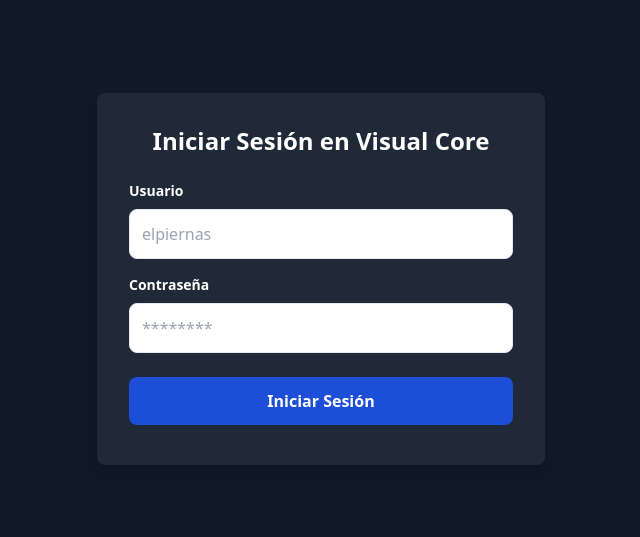
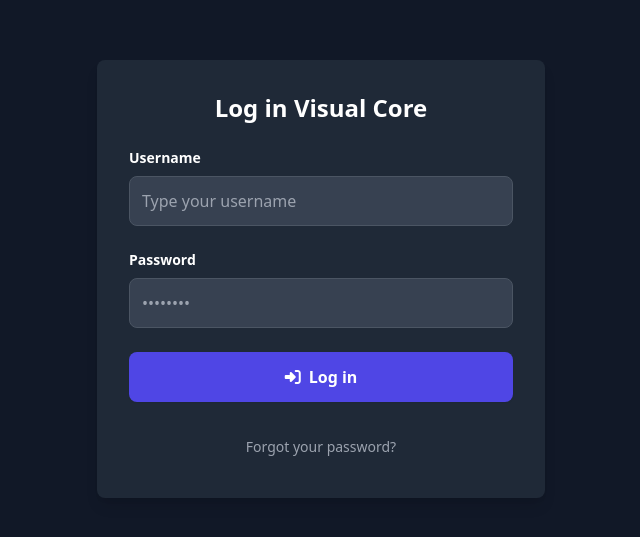
Before and after one commit to subl-1me/visual-core-gpanel-frontend, an Angular app: page /login in a window 1280 px wide. Shown: the part 121-658 px from the top of the page, without its empty margins (319-959 px from the left). Built offline with nearby package versions, Linux system fonts and the light colour scheme.

Commit message:
Login ~ Added missed feecback when login

```diff
--- a/src/app/components/add-manual-sale/add-manual-sale.component.html
+++ b/src/app/components/add-manual-sale/add-manual-sale.component.html
@@ -558,12 +558,12 @@
                     [disabled]="isloading"
                     class="px-6 py-2.5 border border-transparent rounded-lg shadow-sm text-sm font-medium text-white bg-indigo-600 hover:bg-indigo-700 transition-colors"
                   >
-                    <ng-container *ngIf="!isloading">
+                    <ng-container *ngIf="isloading">
                       <i class="fas fa-save text-white mr-1"></i>
 
                       Save Sale
                     </ng-container>
-                    <ng-container *ngIf="isloading">
+                    <ng-container *ngIf="!isloading">
                       <i class="fas fa-spinner fa-spin mr-2"></i>
                       Processing...
                     </ng-container>
--- a/src/app/components/login/login.component.html
+++ b/src/app/components/login/login.component.html
@@ -1,80 +1,70 @@
-<!-- Centrado dentro del router-outlet -->
 <div class="flex items-center justify-center h-full">
   <div class="w-1/2 max-w-md">
     <div class="bg-[#1F2937] p-8 rounded-lg shadow-lg">
       <h2 class="text-2xl font-bold text-center mb-6 text-white">
-        Iniciar Sesión en Visual Core
+        Log in Visual Core
       </h2>
-      <form #loginForm="ngForm" (ngSubmit)="login(loginForm)">
-        <div class="mb-4">
-          <label
-            class="block text-sm font-semibold mb-2 text-white"
-            for="email"
-          >
-            Usuario
+      <form #loginForm="ngForm" (ngSubmit)="login(loginForm)" class="space-y-6">
+        <!-- Username -->
+        <div class="space-y-2">
+          <label for="username" class="block text-sm font-semibold text-white">
+            Username
           </label>
           <input
             type="text"
             id="username"
             name="username"
             [(ngModel)]="user.username"
-            class="w-full text-white p-3 border rounded-lg dark:bg-gray-700 dark:border-gray-600 focus:outline-none focus:ring-2 focus:ring-primary"
-            placeholder="elpiernas"
+            class="w-full text-white p-3 border rounded-lg bg-gray-700 border-gray-600 focus:outline-none focus:ring-2 focus:ring-primary placeholder-gray-400"
+            placeholder="Type your username"
             required
+            autocomplete="username"
           />
         </div>
-        <div class="mb-6">
-          <label
-            class="block text-sm font-semibold mb-2 text-white"
-            for="password"
-          >
-            Contraseña
+
+        <!-- Password -->
+        <div class="space-y-2">
+          <label for="password" class="block text-sm font-semibold text-white">
+            Password
           </label>
           <input
             type="password"
             id="password"
             name="password"
             [(ngModel)]="user.password"
-            class="w-full text-white p-3 border rounded-lg dark:bg-gray-700 dark:border-gray-600 focus:outline-none focus:ring-2 focus:ring-primary"
-            placeholder="********"
+            class="w-full text-white p-3 border rounded-lg bg-gray-700 border-gray-600 focus:outline-none focus:ring-2 focus:ring-primary placeholder-gray-400"
+            placeholder="••••••••"
             required
+            autocomplete="current-password"
           />
         </div>
 
+        <!-- login -->
         <button
-          *ngIf="!isLoading"
           type="submit"
-          class="w-full bg-primary font-semibold text-white p-3 rounded-lg hover:bg-blue-700 transition"
+          [disabled]="isLoading"
+          class="w-full px-6 py-3 border border-transparent rounded-lg shadow-sm text-md font-bold text-white bg-indigo-600 hover:bg-indigo-700 transition-colors flex justify-center items-center gap-2"
         >
-          Iniciar Sesión
+          <ng-container *ngIf="!isLoading">
+            <i class="fas fa-sign-in-alt"></i>
+            <span>Log in</span>
+          </ng-container>
+          <ng-container *ngIf="isLoading">
+            <i class="fas fa-spinner fa-spin"></i>
+            <span>Authenticating...</span>
+          </ng-container>
         </button>
-        <button
-          *ngIf="isLoading"
-          [disabled]="isLoading"
-          class="w-full bg-primary font-semibold text-white p-3 rounded-lg hover:bg-blue-700 transition"
-        >
-          <div role="status" class="inline me-3">
-            <svg
-              aria-hidden="true"
-              class="w-8 h-8 text-gray-200 animate-spin dark:text-gray-200 fill-blue-600 inline"
-              viewBox="0 0 100 101"
-              fill="none"
-              xmlns="http://www.w3.org/2000/svg"
-            >
-              <path
-                d="M100 50.5908C100 78.2051 77.6142 100.591 50 100.591C22.3858 100.591 0 78.2051 0 50.5908C0 22.9766 22.3858 0.59082 50 0.59082C77.6142 0.59082 100 22.9766 100 50.5908ZM9.08144 50.5908C9.08144 73.1895 27.4013 91.5094 50 91.5094C72.5987 91.5094 90.9186 73.1895 90.9186 50.5908C90.9186 27.9921 72.5987 9.67226 50 9.67226C27.4013 9.67226 9.08144 27.9921 9.08144 50.5908Z"
-                fill="currentColor"
-              />
-              <path
-                d="M93.9676 39.0409C96.393 38.4038 97.8624 35.9116 97.0079 33.5539C95.2932 28.8227 92.871 24.3692 89.8167 20.348C85.8452 15.1192 80.8826 10.7238 75.2124 7.41289C69.5422 4.10194 63.2754 1.94025 56.7698 1.05124C51.7666 0.367541 46.6976 0.446843 41.7345 1.27873C39.2613 1.69328 37.813 4.19778 38.4501 6.62326C39.0873 9.04874 41.5694 10.4717 44.0505 10.1071C47.8511 9.54855 51.7191 9.52689 55.5402 10.0491C60.8642 10.7766 65.9928 12.5457 70.6331 15.2552C75.2735 17.9648 79.3347 21.5619 82.5849 25.841C84.9175 28.9121 86.7997 32.2913 88.1811 35.8758C89.083 38.2158 91.5421 39.6781 93.9676 39.0409Z"
-                fill="currentFill"
-              />
-            </svg>
-          </div>
-          <span class="inline">Autenticando...</span>
-        </button>
+
+        <div class="text-center pt-2">
+          <a
+            href="#"
+            class="text-sm text-gray-400 hover:text-gray-300 transition-colors"
+          >
+            Forgot your password?
+          </a>
+        </div>
       </form>
-      <div class="text-sm text-red-600 mt-2 text-center">
+      <div class="text-sm text-red-500 mt-2 text-center">
         {{ errorLoginMessage }}
       </div>
     </div>
--- a/src/app/components/login/login.component.ts
+++ b/src/app/components/login/login.component.ts
@@ -27,19 +27,26 @@
     private router: Router
   ) {}
 
-  public login(form: Form): void {
+  public login(form: any): void {
     this.isLoading = true;
-    this.authService.requestAuthentication(this.user).subscribe((response) => {
-      const { error, authenticated, session, message } = response.authResponse;
-      if (error || !authenticated) {
-        this.errorLoginMessage = message;
+    this.authService.requestAuthentication(this.user).subscribe({
+      next: (response) => {
+        const res = response.authResponse;
+        if (res.error || !res.session || !res.authenticated) {
+          this.errorLoginMessage = res.message;
+          this.isLoading = false;
+          return;
+        }
+
+        this.authService.saveLoginSession(res.session);
         this.isLoading = false;
-        return;
-      }
-
-      this.authService.saveLoginSession(session);
-      this.isLoading = false;
-      this.router.navigate(['']);
+        form.reset();
+        this.router.navigate(['']);
+      },
+      error: (err) => {
+        this.errorLoginMessage = err.error.message;
+        this.isLoading = false;
+      },
     });
   }
 }
```
